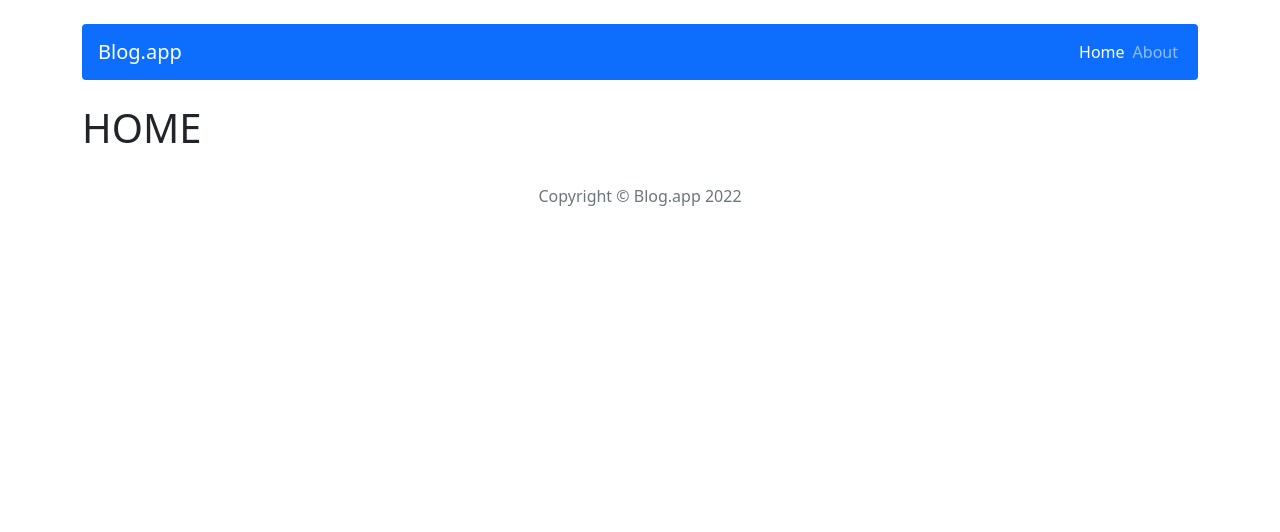
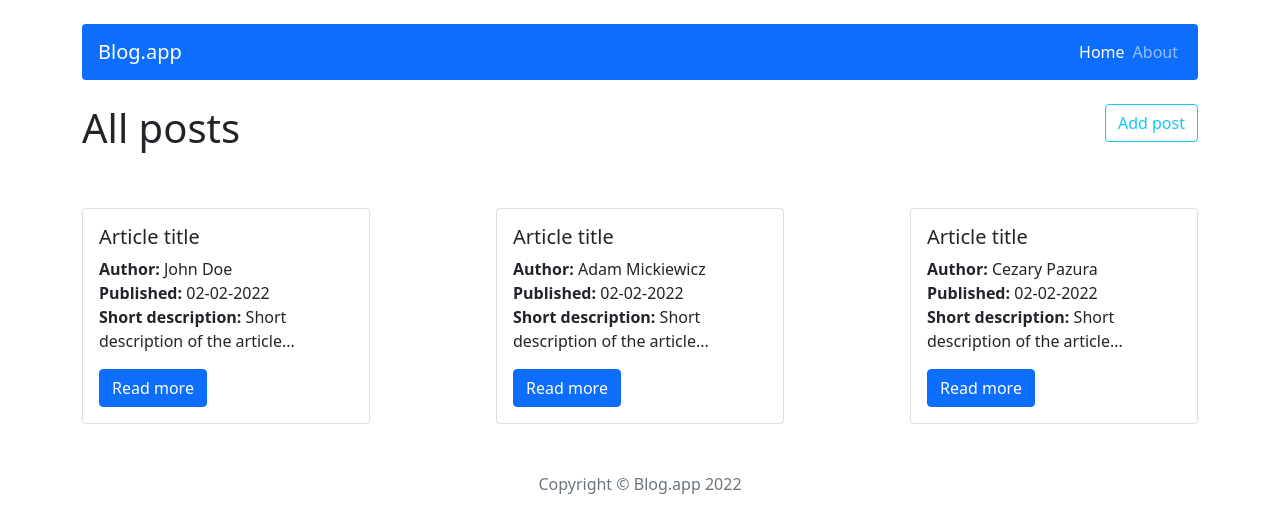
Before and after one commit to Cinamon88/BlogApp, a React (Create React App) app: page / in a window 1280 px wide. Shown: the top 532 px of the page. Built offline with nearby package versions, Linux system fonts and the light colour scheme.

Commit message:
change name Posts to PostContainer

```diff
--- a/src/components/pages/Home/Home.js
+++ b/src/components/pages/Home/Home.js
@@ -1,7 +1,19 @@
+import PostContainer from "../../features/PostContainer";
+import { Button } from "react-bootstrap";
+import { Link } from "react-router-dom";
+
 const Home = () => {
     return (
-        <h1>HOME</h1>
-    )
-}
+        <>
+            <div className="d-flex justify-content-between">
+                <h1>All posts</h1>
+                <Link to="/post/add">
+                    <Button variant="outline-info">Add post</Button>
+                </Link>
+            </div>
+            <PostContainer />
+        </>
+    );
+};
 
 export default Home;
```
